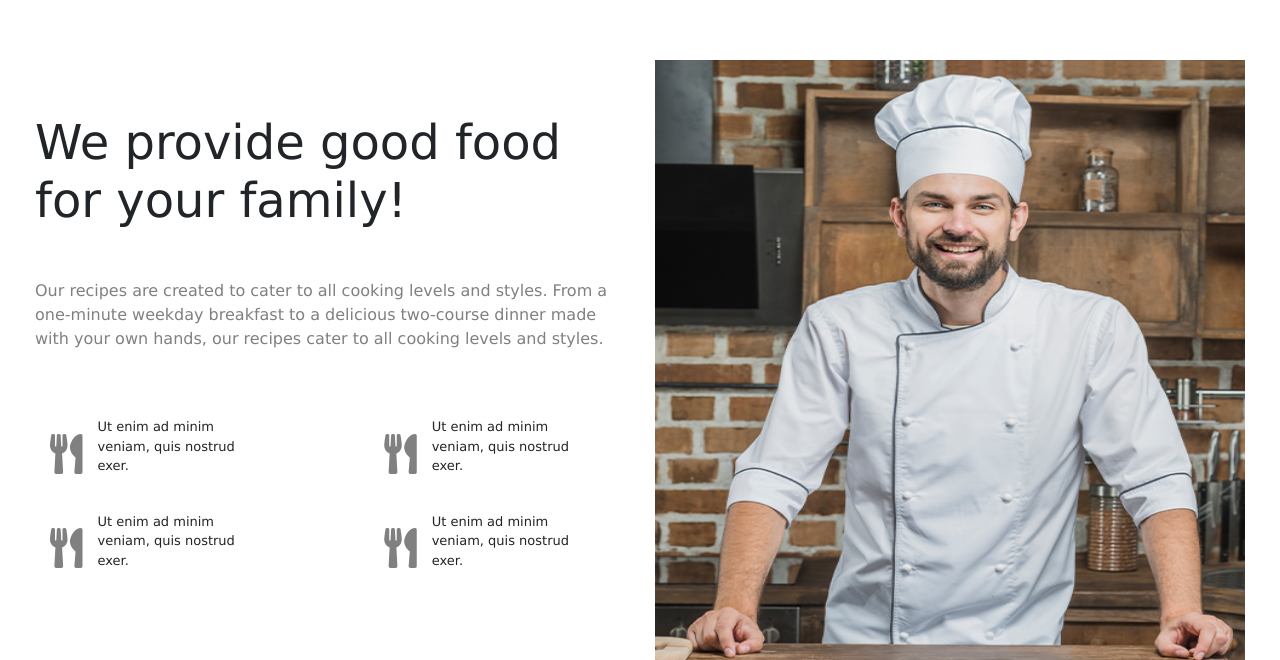
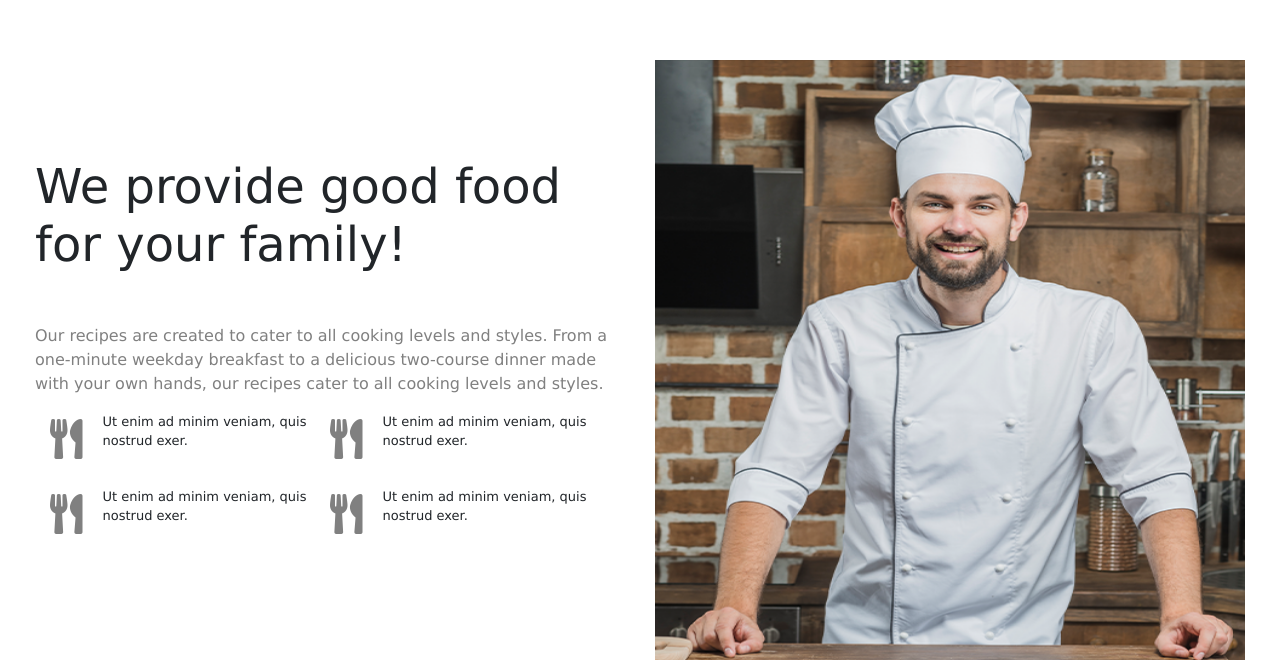
Before and after one commit to Mesmoudi13/Restaurent-project, a website: page index.html in a window 1280 px wide. Shown: the part 860-1520 px from the top of the page. Drawn offline with nearby package versions, Linux system fonts and the light colour scheme.

Commit message:
some modf

```diff
--- a/index.html
+++ b/index.html
@@ -65,9 +65,9 @@
         From a one-minute weekday breakfast to a delicious two-course dinner made with your own hands,
         our recipes cater to all cooking levels and styles.
       </p>
-      <div class="icons row col-12 mr-auto">
-        <div class="row col-lg">
-           <div class="elem col-12 d-flex">
+      <div class="icons row col-12">
+        <div class="row col-sm-5 col-lg justify-content-center">
+           <div class="elem d-flex">
              <span class="align-self-center">
                <i class="chef_icons fas fa-utensils"></i>
              </span>
@@ -75,7 +75,7 @@
               Ut enim ad minim veniam, quis nostrud exer.
               </p>
             </div>
-           <div class="elem col-12 d-flex">
+           <div class="elem d-flex">
              <span class="align-self-center">
                <i class="chef_icons fas fa-utensils"></i>
               </span>
@@ -84,8 +84,8 @@
               </p>
             </div>
         </div>
-        <div class="row col-lg offset-lg-2">
-           <div class="elem col-12 d-flex">
+        <div class="row col-sm-5 col-lg justify-content-center">
+           <div class="elem d-flex">
              <span class="align-self-center">
                <i class="chef_icons fas fa-utensils"></i>
               </span>
@@ -93,7 +93,7 @@
               Ut enim ad minim veniam, quis nostrud exer.
               </p>
             </div>
-           <div class="elem col-12 d-flex">
+           <div class="elem d-flex">
              <span class="align-self-center">
                <i class="chef_icons fas fa-utensils"></i>
               </span>
--- a/src/css/style.css
+++ b/src/css/style.css
@@ -207,11 +207,8 @@
  .chef_icons{
    color: grey;
    font-size: 40px;
-   margin-right: 15px;
+   margin-right: 20px;
  }
  .elem{
    margin-bottom: 20px;
  }
- .icons{
-   margin-top: 50px;
- }
```
Also changed, not shown: 1 other file.
